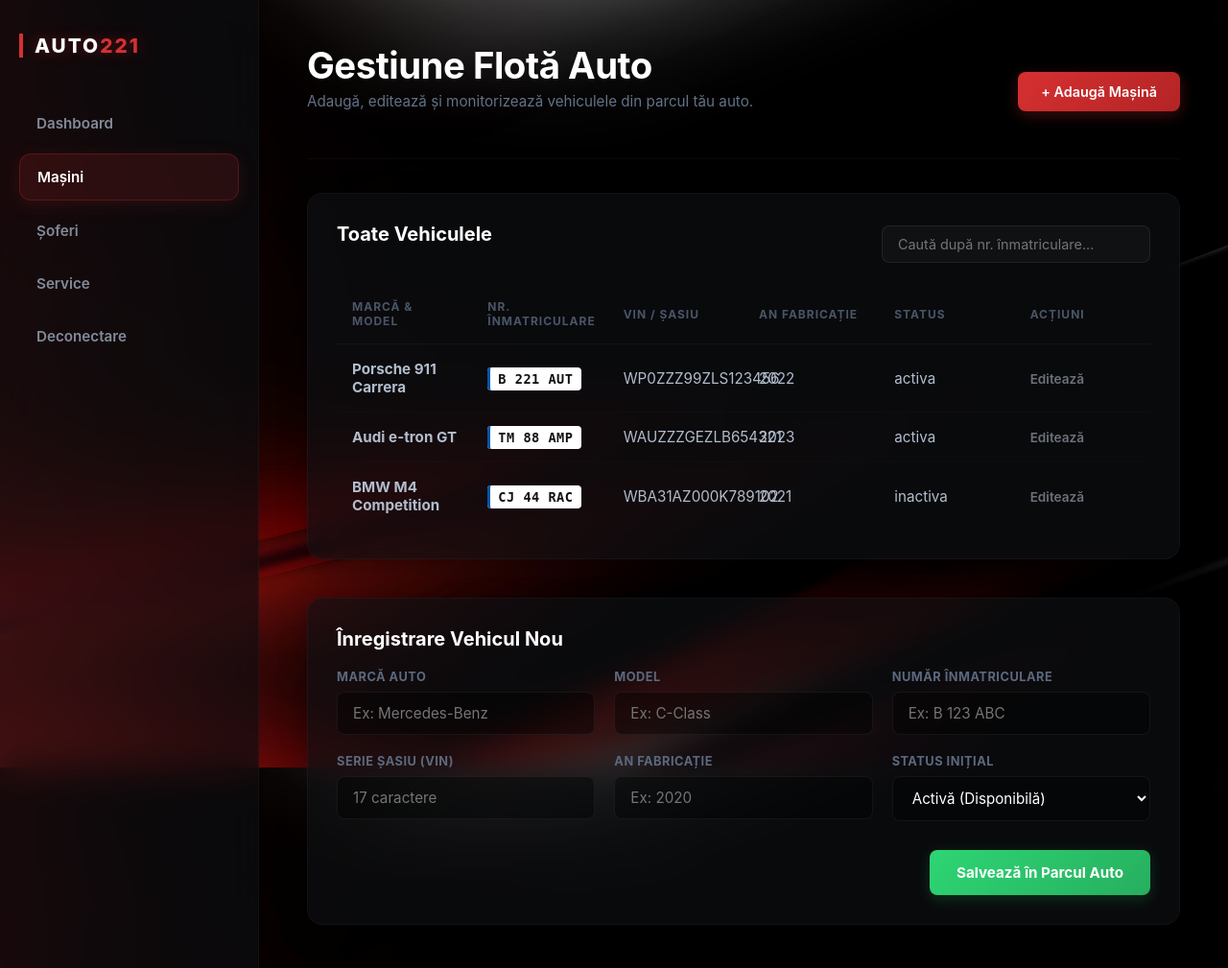
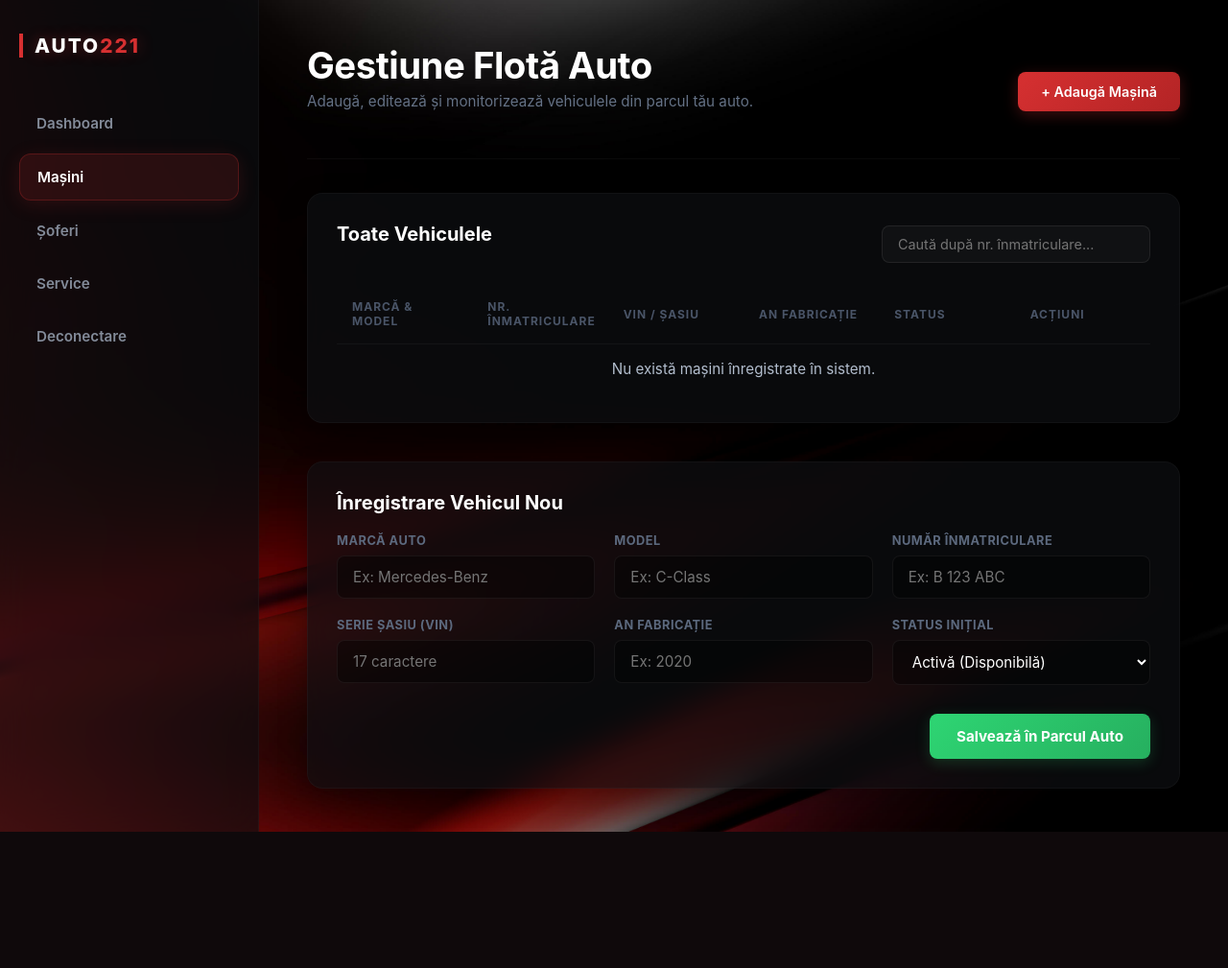
Before and after one commit to AleSbircea/management-parc-auto, a PHP site: page /modules/masini.php in a window 1280 px wide. Shown: the whole page at 96% size. After the commit the page ends 867 px from the top, so only its background shows below. Run offline with PHP 8.4, Linux system fonts and the light colour scheme; the visitor is signed in with stand-in values (Sample User, id 1); tables that the repository leaves empty hold one stand-in row (values such as "Sample post").

Commit message:
Adaugat conexiune DB si  adugare masini_logic.php

```diff
--- a/modules/masini.php
+++ b/modules/masini.php
@@ -1,8 +1,10 @@
 <?php
 session_start();
-
-
-$_SESSION['username'] = "Developer";
+include '../config/db.php';
+if (!isset($_SESSION['username'])) {
+    header("Location: ...php");
+    exit();
+}
 ?>
 
 <!DOCTYPE html>
@@ -29,6 +31,13 @@ $_SESSION['username'] = "Developer";
     </aside>
 
     <main class="content">
+        <?php if (isset($_GET['success'])): ?>
+    <div class="alert success">✅ Mașina a fost adăugată cu succes!</div>
+<?php endif; ?>
+
+<?php if (isset($_GET['error'])): ?>
+    <div class="alert error">❌ <?php echo htmlspecialchars($_GET['error']); ?></div>
+<?php endif; ?>
         <header class="page-header">
             <div>
                 <h1>Gestiune Flotă Auto</h1>
@@ -54,32 +63,35 @@ $_SESSION['username'] = "Developer";
                         <th>Acțiuni</th>
                     </tr>
                 </thead>
-                <tbody>
-                    <tr>
-                        <td><strong>Porsche 911 Carrera</strong></td>
-                        <td><span class="plate-number">B 221 AUT</span></td>
-                        <td>WP0ZZZ99ZLS123456</td>
-                        <td>2022</td>
-                        <td><span class="badge activa">activa</span></td>
-                        <td><a href="#" class="action-link edit">Editează</a></td>
-                    </tr>
-                    <tr>
-                        <td><strong>Audi e-tron GT</strong></td>
-                        <td><span class="plate-number">TM 88 AMP</span></td>
-                        <td>WAUZZZGEZLB654321</td>
-                        <td>2023</td>
-                        <td><span class="badge activa">activa</span></td>
-                        <td><a href="#" class="action-link edit">Editează</a></td>
-                    </tr>
-                    <tr>
-                        <td><strong>BMW M4 Competition</strong></td>
-                        <td><span class="plate-number">CJ 44 RAC</span></td>
-                        <td>WBA31AZ000K789102</td>
-                        <td>2021</td>
-                        <td><span class="badge inactiva">inactiva</span></td>
-                        <td><a href="#" class="action-link edit">Editează</a></td>
-                    </tr>
-                </tbody>
+                    <tbody>
+                        <?php
+                        $query = "SELECT * FROM masini ORDER BY id_masina DESC";
+                        $result = mysqli_query($conn, $query);
+
+                        if (mysqli_num_rows($result) > 0) {
+                            while($row = mysqli_fetch_assoc($result)) {
+                        ?>
+                                <tr>
+                                    <td><strong><?php echo $row['marca'] . " " . $row['model']; ?></strong></td>
+                                    <td><span class="plate-number"><?php echo $row['numar_inmatriculare']; ?></span></td>
+                                    <td><?php echo $row['vin']; ?></td>
+                                    <td><?php echo $row['an_fabricatie']; ?></td>
+                                    <td>
+                                        <span class="badge <?php echo ($row['status'] == 'activa') ? 'activa' : 'inactiva'; ?>">
+                                            <?php echo $row['status']; ?>
+                                        </span>
+                                    </td>
+                                    <td>
+                                        <a href="edit_car.php?id=<?php echo $row['id_masina']; ?>" class="action-link edit">Editează</a>
+                                    </td>
+                                </tr>
+                                <?php
+                            }
+                        } else {
+                            echo "<tr><td colspan='6' style='text-align:center;'>Nu există mașini înregistrate în sistem.</td></tr>";
+                        }
+                        ?>
+                    </tbody>
             </table>
         </section>
 
@@ -122,6 +134,7 @@ $_SESSION['username'] = "Developer";
                 </div>
             </form>
         </section>
+
     </main>
 </div>
 </body>
```
Also changed, not shown: modules/masini_logic.php (added, +77 -0 lines).
